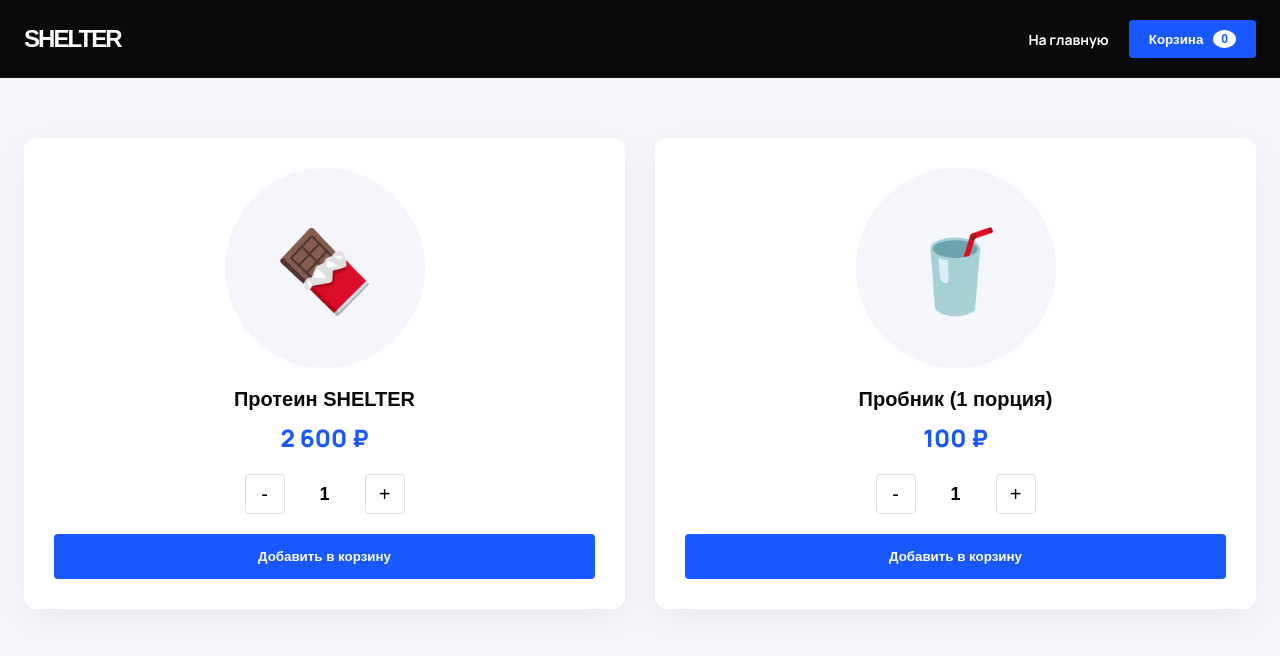
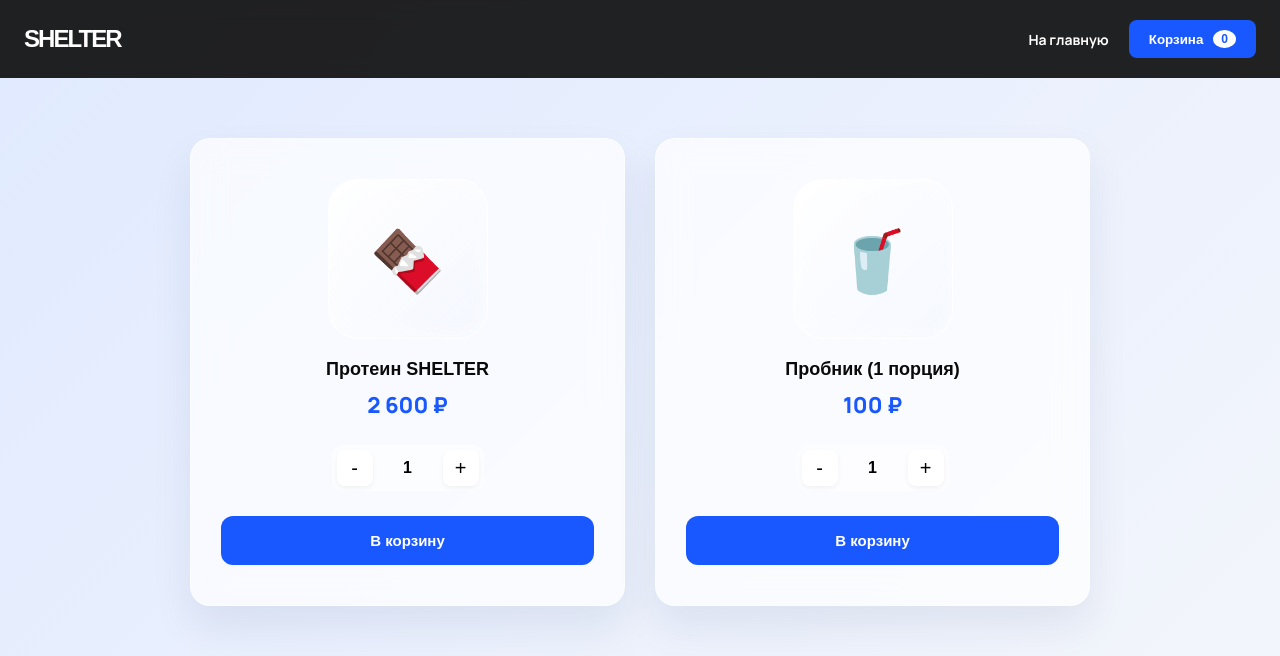
Before and after one commit to zerone01-wg/shelter-norilsk.github.io, a website: page shop.html in a window 1280 px wide. Drawn offline with Linux system fonts and the light colour scheme; a web font is replaced by a local one.

Commit message:
Update shop.html

```diff
--- a/shop.html
+++ b/shop.html
@@ -7,54 +7,130 @@
   <link href="https://fonts.googleapis.com/css2?family=Manrope:wght@400;500;600;700;800&family=Unbounded:wght@500;600;700;800&display=swap" rel="stylesheet" />
   <style>
     :root {
-      --blue: #1958ff; --black: #0a0a0a; --gray: #707070; --light: #f4f6fb; --line: #dedede; --white: #ffffff;
+      --blue: #1958ff; --black: #0a0a0a; --gray: #707070; --white: #ffffff;
+      --glass-bg: rgba(255, 255, 255, 0.7);
+      --glass-border: rgba(255, 255, 255, 0.5);
       --ease: cubic-bezier(0.2, 0.8, 0.2, 1);
     }
+
     * { box-sizing: border-box; margin: 0; padding: 0; }
-    body { font-family: "Manrope", sans-serif; background: var(--light); color: var(--black); }
+
+    /* Красивый фон для стеклянного эффекта */
+    body {
+      font-family: "Manrope", sans-serif;
+      background: linear-gradient(135deg, #e0eaff 0%, #f4f6fb 100%);
+      color: var(--black);
+      min-height: 100vh;
+    }
     a { text-decoration: none; color: inherit; }
     .container { width: min(1240px, calc(100% - 48px)); margin: 0 auto; }
 
     /* Header */
-    .header { background: var(--black); color: var(--white); padding: 20px 0; }
+    .header { background: rgba(10, 10, 10, 0.9); backdrop-filter: blur(10px); color: var(--white); padding: 20px 0; position: sticky; top: 0; z-index: 50; }
     .header-inner { display: flex; justify-content: space-between; align-items: center; }
     .logo { font-family: "Unbounded", sans-serif; font-size: 24px; font-weight: 800; letter-spacing: -0.08em; }
     .nav { display: flex; gap: 20px; align-items: center; }
     .nav a { font-weight: 700; font-size: 14px; }
-    .cart-btn { background: var(--blue); color: var(--white); padding: 10px 20px; border-radius: 4px; font-weight: 800; display: flex; align-items: center; gap: 10px; cursor: pointer; border: none; }
-    .cart-count { background: var(--white); color: var(--blue); border-radius: 50%; padding: 2px 8px; font-size: 12px; }
 
-    /* Products */
-    .products-grid { display: grid; grid-template-columns: repeat(auto-fit, minmax(300px, 1fr)); gap: 30px; padding: 60px 0; }
-    .product-card { background: var(--white); border-radius: 12px; padding: 30px; box-shadow: 0 10px 30px rgba(0,0,0,0.05); text-align: center; }
-    .product-img { width: 200px; height: 200px; margin: 0 auto 20px; background: var(--light); border-radius: 50%; display: flex; align-items: center; justify-content: center; font-size: 80px; }
-    .product-title { font-family: "Unbounded", sans-serif; font-size: 20px; margin-bottom: 10px; }
-    .product-price { font-size: 24px; font-weight: 800; color: var(--blue); margin-bottom: 20px; }
+    .cart-btn {
+      background: var(--blue); color: var(--white); padding: 10px 20px; border-radius: 8px;
+      font-weight: 800; display: flex; align-items: center; gap: 10px; cursor: pointer; border: none;
+      transition: transform 0.2s;
+    }
+    .cart-btn:hover { transform: translateY(-2px); }
+    .cart-count { background: var(--white); color: var(--blue); border-radius: 50%; padding: 2px 8px; font-size: 12px; min-width: 22px; text-align: center; }
 
-    .qty-controls { display: flex; justify-content: center; align-items: center; gap: 15px; margin-bottom: 20px; }
-    .qty-btn { width: 40px; height: 40px; border: 1px solid var(--line); background: var(--white); font-size: 20px; cursor: pointer; border-radius: 4px; }
-    .qty-input { width: 50px; text-align: center; font-size: 18px; font-weight: 700; border: none; }
-    .add-to-cart { width: 100%; padding: 15px; background: var(--blue); color: var(--white); border: none; border-radius: 4px; font-weight: 800; cursor: pointer; }
+    /* Стеклянные карточки товаров */
+    .products-grid {
+      display: grid;
+      grid-template-columns: repeat(auto-fit, minmax(280px, 1fr));
+      gap: 30px;
+      padding: 60px 0;
+      max-width: 900px; /* Чтобы не были громоздкими на ПК */
+      margin: 0 auto;
+    }
 
-    /* Cart Modal */
-    .cart-modal { position: fixed; inset: 0; background: rgba(0,0,0,0.6); display: none; justify-content: flex-end; z-index: 100; }
-    .cart-modal.active { display: flex; }
-    .cart-content { background: var(--white); width: 400px; height: 100%; padding: 30px; display: flex; flex-direction: column; overflow-y: auto; transform: translateX(100%); transition: transform 0.3s var(--ease); }
+    .product-card {
+      background: var(--glass-bg);
+      backdrop-filter: blur(16px);
+      -webkit-backdrop-filter: blur(16px);
+      border: 1px solid var(--glass-border);
+      border-radius: 20px;
+      padding: 40px 30px;
+      box-shadow: 0 20px 40px rgba(12, 35, 95, 0.08);
+      text-align: center;
+      transition: transform 0.3s var(--ease), box-shadow 0.3s;
+      display: flex;
+      flex-direction: column;
+      justify-content: space-between;
+    }
+    .product-card:hover { transform: translateY(-5px); box-shadow: 0 30px 50px rgba(12, 35, 95, 0.12); }
+
+    /* Место под твои картинки */
+    .product-img {
+      width: 160px;
+      height: 160px;
+      margin: 0 auto 20px;
+      background: linear-gradient(135deg, rgba(255,255,255,0.9), rgba(240,244,255,0.5));
+      border-radius: 30px;
+      display: flex; align-items: center; justify-content: center;
+      font-size: 60px;
+      box-shadow: inset 0 0 20px rgba(255,255,255,0.5);
+      border: 1px solid rgba(255,255,255,0.8);
+    }
+
+    .product-title { font-family: "Unbounded", sans-serif; font-size: 18px; margin-bottom: 10px; }
+    .product-price { font-size: 22px; font-weight: 800; color: var(--blue); margin-bottom: 25px; }
+
+    .qty-controls {
+      display: flex; justify-content: center; align-items: center; gap: 15px; margin-bottom: 25px;
+      background: rgba(255,255,255,0.5); border-radius: 12px; padding: 5px; width: fit-content; margin: 0 auto 25px auto;
+    }
+    .qty-btn {
+      width: 36px; height: 36px; border: none; background: var(--white);
+      font-size: 20px; cursor: pointer; border-radius: 8px; box-shadow: 0 2px 5px rgba(0,0,0,0.05);
+      transition: background 0.2s;
+    }
+    .qty-btn:hover { background: var(--light); }
+    .qty-input { width: 40px; text-align: center; font-size: 16px; font-weight: 700; border: none; background: transparent; }
+
+    .add-to-cart {
+      width: 100%; padding: 16px; background: var(--blue); color: var(--white);
+      border: none; border-radius: 12px; font-weight: 800; cursor: pointer; font-size: 15px;
+      transition: background 0.2s, transform 0.2s;
+    }
+    .add-to-cart:hover { background: #1045d6; transform: translateY(-2px); }
+
+    /* Корзина (Боковая панель) */
+    .cart-modal { position: fixed; inset: 0; background: rgba(0,0,0,0.4); backdrop-filter: blur(4px); display: none; justify-content: flex-end; z-index: 100; opacity: 0; transition: opacity 0.3s; }
+    .cart-modal.active { display: flex; opacity: 1; }
+
+    .cart-content {
+      background: var(--white); width: 400px; max-width: 100%; height: 100%;
+      padding: 30px; display: flex; flex-direction: column;
+      transform: translateX(100%); transition: transform 0.4s var(--ease);
+      box-shadow: -10px 0 30px rgba(0,0,0,0.1);
+    }
     .cart-modal.active .cart-content { transform: translateX(0); }
+
     .cart-header { display: flex; justify-content: space-between; align-items: center; margin-bottom: 30px; }
-    .close-cart { background: none; border: none; font-size: 30px; cursor: pointer; }
-    .cart-items { flex-grow: 1; }
-    .cart-item { display: flex; justify-content: space-between; margin-bottom: 15px; padding-bottom: 15px; border-bottom: 1px solid var(--line); }
-    .cart-total { font-size: 24px; font-weight: 800; margin: 20px 0; display: flex; justify-content: space-between; }
-    .checkout-btn { background: var(--black); color: var(--white); padding: 18px; border: none; border-radius: 4px; font-weight: 800; cursor: pointer; width: 100%; }
+    .close-cart { background: none; border: none; font-size: 30px; cursor: pointer; color: var(--gray); }
 
-    /* Checkout Form */
-    .checkout-section { display: none; padding: 60px 0; }
+    .cart-items { flex-grow: 1; overflow-y: auto; }
+    .cart-item { display: flex; justify-content: space-between; margin-bottom: 15px; padding-bottom: 15px; border-bottom: 1px solid #eee; font-size: 15px; }
+
+    .cart-total { font-size: 22px; font-weight: 800; margin: 20px 0; display: flex; justify-content: space-between; border-top: 2px solid #eee; padding-top: 20px; }
+    .checkout-btn { background: var(--black); color: var(--white); padding: 18px; border: none; border-radius: 12px; font-weight: 800; cursor: pointer; width: 100%; transition: background 0.2s; }
+    .checkout-btn:hover { background: #333; }
+
+    /* Форма */
+    .checkout-section { display: none; padding: 60px 0; max-width: 600px; margin: 0 auto; }
     .checkout-section.active { display: block; }
     .form-group { margin-bottom: 20px; }
-    .form-group label { display: block; margin-bottom: 5px; font-weight: 700; }
-    .form-group input { width: 100%; padding: 15px; border: 1px solid var(--line); border-radius: 4px; font-family: inherit; }
-    .submit-order { background: var(--blue); color: var(--white); padding: 18px; border: none; border-radius: 4px; font-weight: 800; cursor: pointer; width: 100%; margin-top: 20px; }
+    .form-group label { display: block; margin-bottom: 8px; font-weight: 700; font-size: 14px; }
+    .form-group input { width: 100%; padding: 16px; border: 1px solid rgba(0,0,0,0.1); border-radius: 12px; font-family: inherit; background: var(--white); }
+    .form-group input:focus { outline: none; border-color: var(--blue); }
+    .submit-order { background: var(--blue); color: var(--white); padding: 18px; border: none; border-radius: 12px; font-weight: 800; cursor: pointer; width: 100%; margin-top: 20px; font-size: 16px; }
   </style>
 </head>
 <body>
@@ -74,9 +150,9 @@
   <main class="container">
     <!-- ТОВАРЫ -->
     <div class="products-grid" id="productsView">
-      <!-- Товар 1 -->
+      <!-- Банка -->
       <div class="product-card">
-        <div class="product-img">🍫</div>
+        <div class="product-img" id="icon-can">🍫</div> <!-- Замени на <img> -->
         <h3 class="product-title">Протеин SHELTER</h3>
         <div class="product-price">2 600 ₽</div>
         <div class="qty-controls">
@@ -84,12 +160,12 @@
           <input type="text" class="qty-input" id="qty-can" value="1" readonly>
           <button class="qty-btn" onclick="changeQty('can', 1)">+</button>
         </div>
-        <button class="add-to-cart" onclick="addToCart('can')">Добавить в корзину</button>
+        <button class="add-to-cart" onclick="addToCart('can')">В корзину</button>
       </div>
 
-      <!-- Товар 2 -->
+      <!-- Пробник -->
       <div class="product-card">
-        <div class="product-img">🥤</div>
+        <div class="product-img" id="icon-sample">🥤</div> <!-- Замени на <img> -->
         <h3 class="product-title">Пробник (1 порция)</h3>
         <div class="product-price">100 ₽</div>
         <div class="qty-controls">
@@ -97,13 +173,13 @@
           <input type="text" class="qty-input" id="qty-sample" value="1" readonly>
           <button class="qty-btn" onclick="changeQty('sample', 1)">+</button>
         </div>
-        <button class="add-to-cart" onclick="addToCart('sample')">Добавить в корзину</button>
+        <button class="add-to-cart" onclick="addToCart('sample')">В корзину</button>
       </div>
     </div>
 
-    <!-- АНКЕТА -->
+    <!-- ФОРМА ОФОРМЛЕНИЯ -->
     <div class="checkout-section" id="checkoutView">
-      <h2 style="font-family: 'Unbounded'; margin-bottom: 30px;">Оформление заказа</h2>
+      <h2 style="font-family: 'Unbounded'; margin-bottom: 30px; text-align: center;">Оформление заказа</h2>
       <form id="orderForm">
         <div class="form-group">
           <label>ФИО</label>
@@ -143,22 +219,24 @@
   </div>
 
   <script>
-    // --- ЛОГИКА КОРЗИНЫ ---
     const prices = { can: 2600, sample: 100 };
     let cart = JSON.parse(localStorage.getItem('shelterCart')) || { can: 0, sample: 0 };
 
+    // Обновление интерфейса корзины и счетчика
     function updateCartUI() {
       let count = cart.can + cart.sample;
       let total = (cart.can * prices.can) + (cart.sample * prices.sample);
 
+      // Меняем число в шапке сайта
       document.getElementById('cartCount').innerText = count;
       document.getElementById('cartTotal').innerText = total.toLocaleString('ru-RU') + ' ₽';
 
+      // Обновляем список внутри корзины
       const cartItems = document.getElementById('cartItems');
       cartItems.innerHTML = '';
-      if (cart.can > 0) cartItems.innerHTML += `<div class="cart-item"><span>Протеин (${cart.can} шт.)</span><span>${cart.can * prices.can} ₽</span></div>`;
-      if (cart.sample > 0) cartItems.innerHTML += `<div class="cart-item"><span>Пробник (${cart.sample} шт.)</span><span>${cart.sample * prices.sample} ₽</span></div>`;
-      if (count === 0) cartItems.innerHTML = '<p style="color: gray">Корзина пуста</p>';
+      if (cart.can > 0) cartItems.innerHTML += `<div class="cart-item"><span>Протеин (${cart.can} шт.)</span><span>${(cart.can * prices.can).toLocaleString('ru-RU')} ₽</span></div>`;
+      if (cart.sample > 0) cartItems.innerHTML += `<div class="cart-item"><span>Пробник (${cart.sample} шт.)</span><span>${(cart.sample * prices.sample).toLocaleString('ru-RU')} ₽</span></div>`;
+      if (count === 0) cartItems.innerHTML = '<p style="color: gray; text-align: center; margin-top: 20px;">Корзина пуста</p>';
 
       localStorage.setItem('shelterCart', JSON.stringify(cart));
     }
@@ -169,18 +247,26 @@
       if (newVal >= 1 && newVal <= 99) input.value = newVal;
     }
 
+    // ДОБАВЛЕНИЕ В КОРЗИНУ (без всплывания панели)
     function addToCart(type) {
       let qty = parseInt(document.getElementById('qty-' + type).value);
       cart[type] += qty;
       updateCartUI();
-      document.getElementById('openCart').click(); // Открыть корзину
+
+      // Легкая анимация кнопки корзины в шапке
+      const cartBtn = document.getElementById('openCart');
+      cartBtn.style.transform = 'scale(1.1)';
+      setTimeout(() => cartBtn.style.transform = 'scale(1)', 200);
+
+      // Сбрасываем селектор количества обратно на 1
+      document.getElementById('qty-' + type).value = 1;
     }
 
-    // --- ОТКРЫТИЕ/ЗАКРЫТИЕ КОРЗИНЫ ---
+    // Открытие/закрытие корзины
     document.getElementById('openCart').onclick = () => document.getElementById('cartModal').classList.add('active');
     document.getElementById('closeCart').onclick = () => document.getElementById('cartModal').classList.remove('active');
 
-    // --- ПЕРЕХОД К ОФОРМЛЕНИЮ ---
+    // Переход к форме
     document.getElementById('goToCheckout').onclick = () => {
       if (cart.can + cart.sample === 0) return alert('Корзина пуста!');
       document.getElementById('cartModal').classList.remove('active');
@@ -188,12 +274,11 @@
       document.getElementById('checkoutView').classList.add('active');
     };
 
-    // --- ОТПРАВКА ФОРМЫ ---
+    // Отправка формы
     document.getElementById('orderForm').onsubmit = (e) => {
       e.preventDefault();
       const formData = new FormData(e.target);
 
-      // Собираем текст для письма (в реальности нужно настроить Formspree)
       const orderDetails = `
         Клиент: ${formData.get('name')}
         Телефон: ${formData.get('phone')}
@@ -204,15 +289,13 @@
         Итого к оплате: ${document.getElementById('cartTotal').innerText}
       `;
 
-      alert('Форма отправлена! (Здесь будет интеграция с отправкой почты и оплатой)\n\n' + orderDetails);
+      alert('Данные собраны! Здесь будет переход на оплату.\n\n' + orderDetails);
 
-      // Очистка корзины
       cart = { can: 0, sample: 0 };
       updateCartUI();
       window.location.href = "index.html";
     };
 
-    // Инициализация
     updateCartUI();
   </script>
 </body>
```
